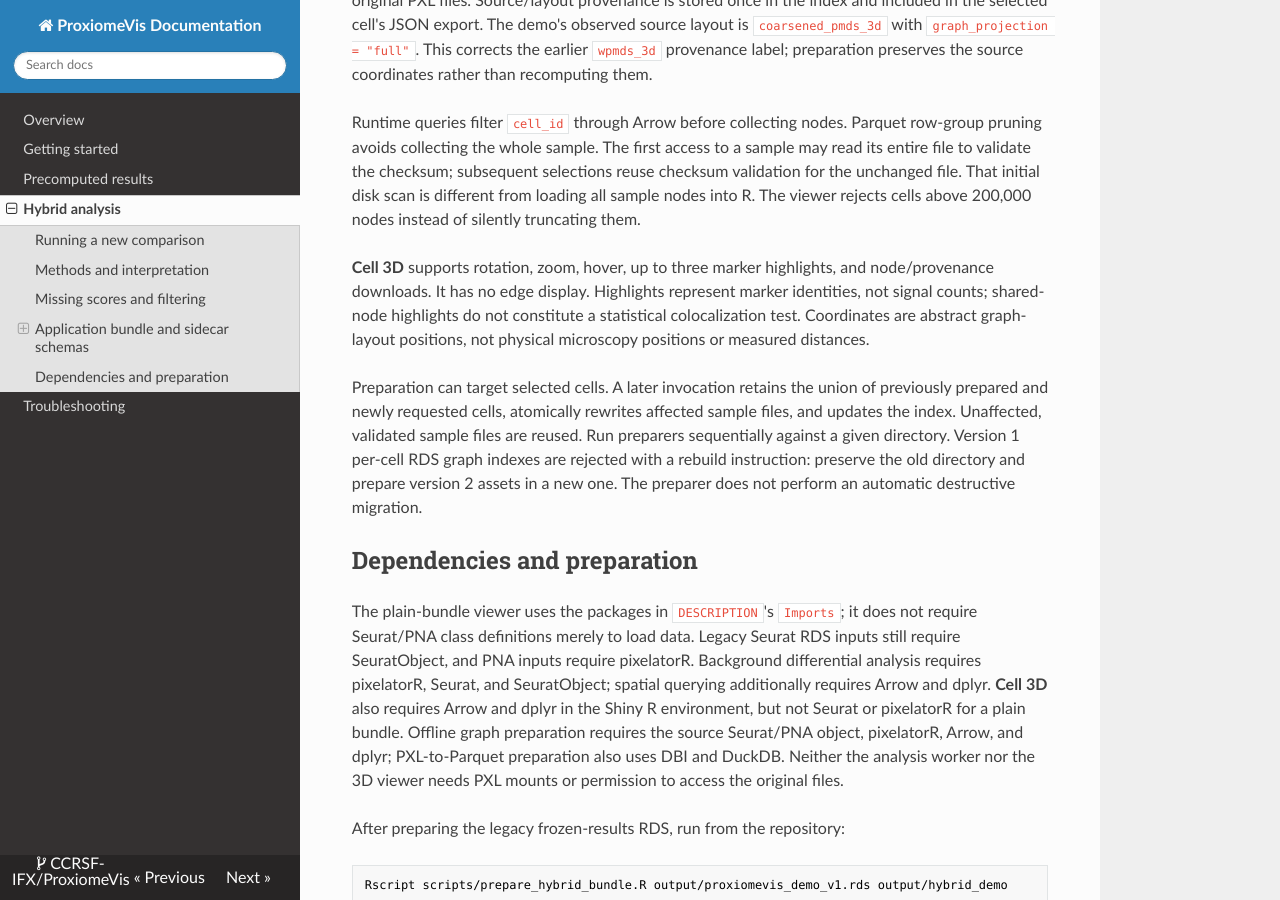
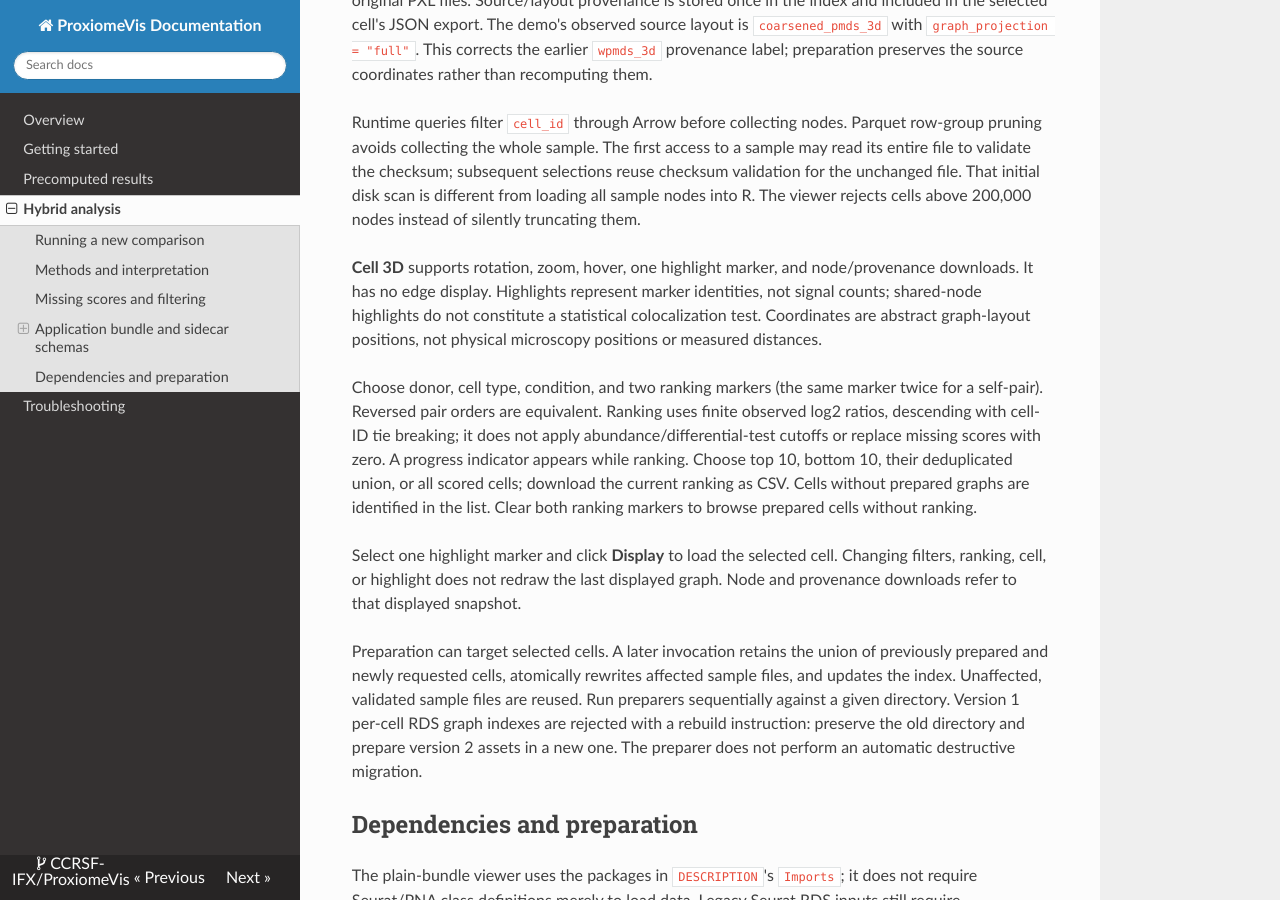
Before and after one commit to CCRSF-IFX/ProxiomeVis, an MkDocs documentation site: the page built from docs/hybrid-analysis.md, in a window 1280 px wide and 900 px high, scrolled down 3492 px. Built offline with MkDocs 1.6.1, drawn with Linux system fonts in a browser that asks for light colours; nearby versions of some CDN libraries.

Commit message:
Add pair-based cell ranking and explicit 3D display controls

```diff
--- a/docs/hybrid-analysis.md
+++ b/docs/hybrid-analysis.md
@@ -159,11 +159,24 @@ reuse checksum validation for the unchanged file. That initial disk scan is
 different from loading all sample nodes into R. The viewer rejects cells above
 200,000 nodes instead of silently truncating them.
 
-**Cell 3D** supports rotation, zoom, hover, up to three marker highlights, and
+**Cell 3D** supports rotation, zoom, hover, one highlight marker, and
 node/provenance downloads. It has no edge display. Highlights represent marker
 identities, not signal counts; shared-node highlights do not constitute a
 statistical colocalization test. Coordinates are abstract graph-layout positions,
 not physical microscopy positions or measured distances.
+
+Choose donor, cell type, condition, and two ranking markers (the same marker
+twice for a self-pair). Reversed pair orders are equivalent. Ranking uses finite
+observed log2 ratios, descending with cell-ID tie breaking; it does not apply
+abundance/differential-test cutoffs or replace missing scores with zero.
+A progress indicator appears while ranking. Choose top 10, bottom 10, their
+deduplicated union, or all scored cells; download the current ranking as CSV.
+Cells without prepared graphs are identified in the list. Clear both ranking
+markers to browse prepared cells without ranking.
+
+Select one highlight marker and click **Display** to load the selected cell.
+Changing filters, ranking, cell, or highlight does not redraw the last displayed
+graph. Node and provenance downloads refer to that displayed snapshot.
 
 Preparation can target selected cells. A later invocation retains the union of
 previously prepared and newly requested cells, atomically rewrites affected
```
Also changed, not shown: README.md (+5 -1 lines), docs/getting-started.md (+4 -1 lines), 6 other files.
